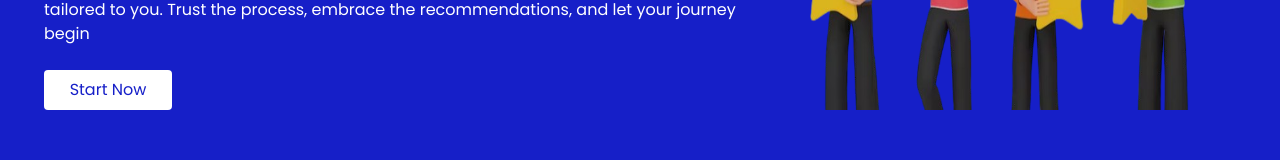
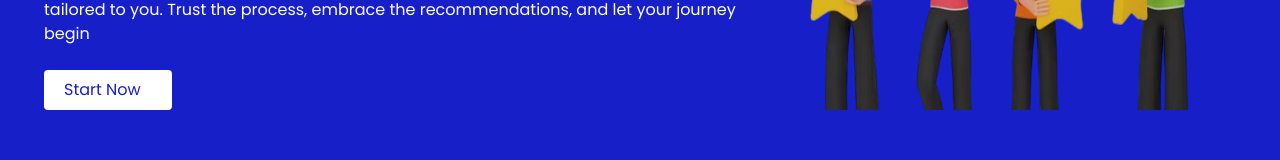
Before and after one commit to Jonath-z/FeedR, a React (Create React App) app: page / in a window 1280 px wide. Shown: the part 390-550 px from the top of the page. Built offline with nearby package versions, Linux system fonts and the light colour scheme; no server answers.

Commit message:
add link to go to onboarding

```diff
--- a/src/components/Hero.tsx
+++ b/src/components/Hero.tsx
@@ -1,3 +1,4 @@
+import { Link } from "react-router-dom";
 import HeroImage from "../assets/hero-image.png";
 import Container from "./Container";
 const Hero = () => {
@@ -13,10 +14,12 @@ const Hero = () => {
               Navigate a world of personalized discovery with FeedR, where recommendations are tailored to you. Trust the process, embrace the recommendations, and let your journey
               begin
             </p>
-            <button className="bg-white px-5 py-2 rounded text-blue w-32">Start Now</button>
+            <Link to="onboarding" className="bg-white px-5 py-2 rounded text-blue w-32">
+              Start Now
+            </Link>
           </div>
 
-          <img src={HeroImage} className="bg-blue px-5  md:py-32 md:w-[30rem]" />
+          <img src={HeroImage} alt="hero" className="bg-blue px-5  md:py-32 md:w-[30rem]" />
         </div>
       </Container>
     </div>
```
